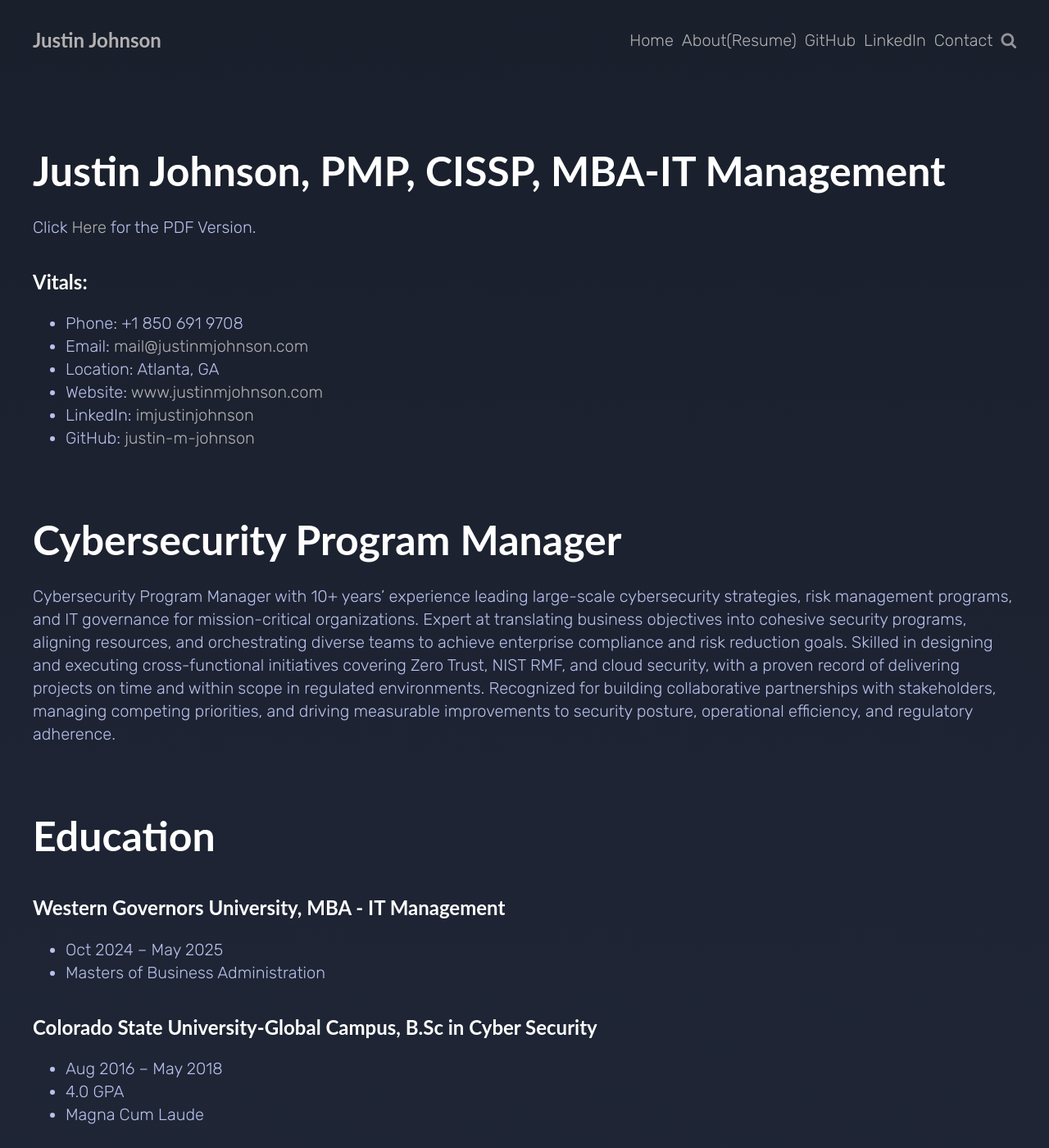
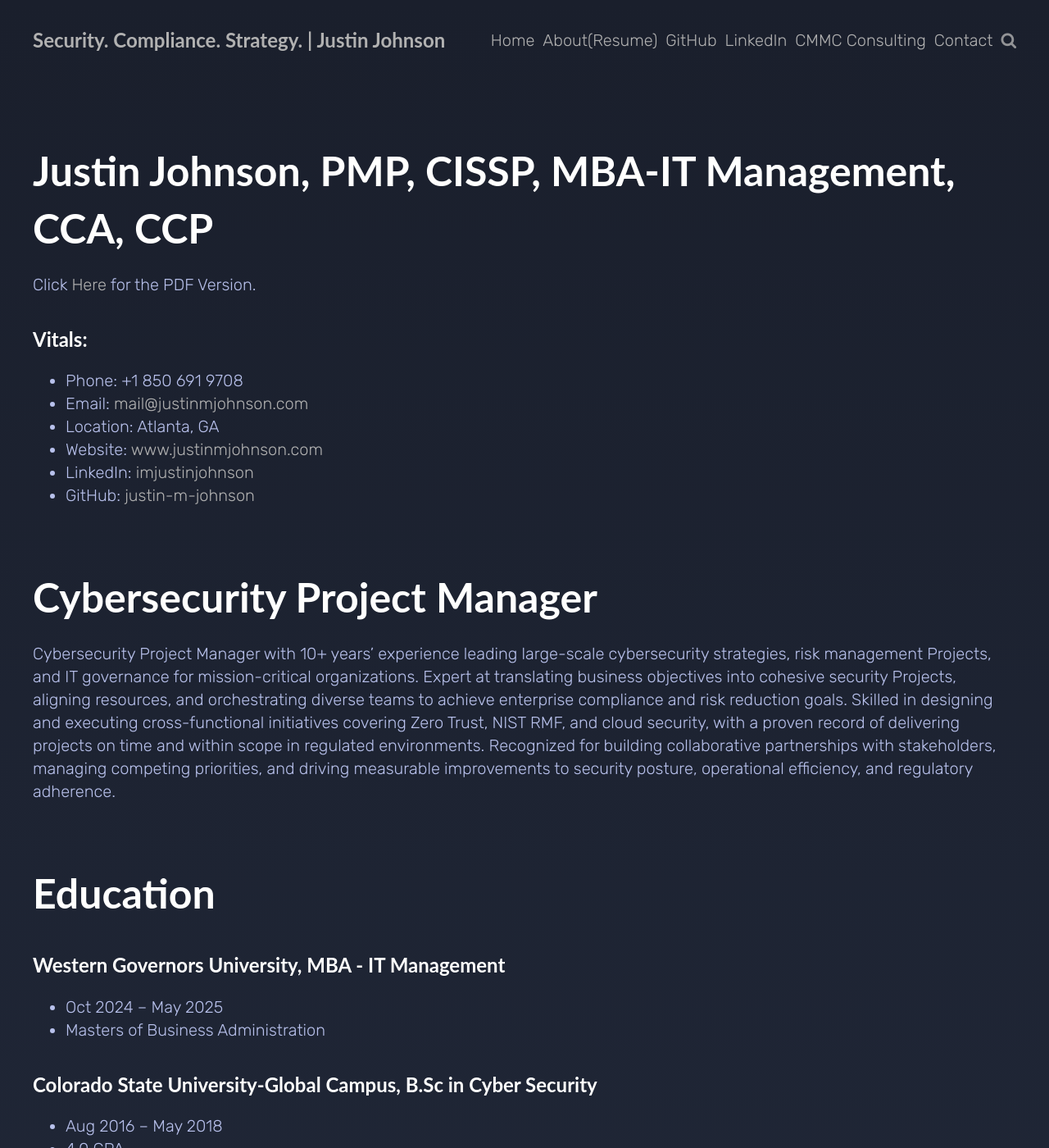
Before and after one commit to justin-m-johnson/justin-m-johnson.github.io, a Jekyll site: the page built from content/about.md, in a window 1280 px wide and 1400 px high. Shown: the whole window at 82% size. Built offline with Jekyll 4.4.1, drawn with Linux system fonts in a browser that asks for light colours; some of the changed text lies outside the part shown.

Commit message:
updating links

```diff
--- a/_config.yml
+++ b/_config.yml
@@ -3,10 +3,10 @@
 #----------------------------------------
 
 # Site title, appears in the browser tab
-title: "Justin Johnson"
+title: "Security. Compliance. Strategy. | Justin Johnson"
 
 # Site description in search engine
-description: "I am an enthusiastic Information Systems Auditor - Subject Matter Expert."
+description: "Navigating the complexities of IT Audit and Compliance. Join me as I share insights, strategies, and resources to help you stay ahead in the ever-evolving world of cybersecurity and compliance."
 
 # Language settings for html and seo
 lang: "en_US"
@@ -34,22 +34,22 @@ collections:
 
 
 # Index
-index_header: "Justin Johnson"
-index_description: "Hi, my name is Justin Johnson. I'm a Cybersecurity Project Manager, CMMC Certified Assessor, and a lifelong learner."
+index_header: "Security. Compliance. Strategy."
+index_description: "Hi, my name is Justin Johnson. I'm a Cybersecurity Project Manager, CMMC Certified Assessor, and a lifelong learner. Navigating the complexities of IT Audit and Compliance. Join me as I share insights, strategies, and resources to help you stay ahead in the ever-evolving world of cybersecurity and compliance."
 
 # Footer
 # Available icons: link, youtube, twitter, facebook, linkedin, instagram
-footer_description: Hi, my name is Justin Johnson. I'm a Cybersecurity Project Manager, CMMC Certified Assessor, and a lifelong learner.
+footer_description: Expert insights on Cybersecurity, GRC, and CMMC compliance from Justin Johnson. Resources and thoughts for IT Assessors and security professionals.
 footer_socials:
-  # -
-  #   link: "https://www.youtube.com/@initcyber"
-  #   icon: "youtube"
+  -
+    link: "https://www.youtube.com/@initcyber"
+    icon: "youtube"
   -
     link: "https://www.linkedin.com/in/imjustinjohnson/"
     icon: "linkedin"
-  # -
-  #   link: "/"
-  #   icon: "link"
+  -
+    link: "https://initcyber.com"
+    icon: "link"
   # -
   #   link: "/"
   #   icon: "linkedin"
--- a/_includes/header.html
+++ b/_includes/header.html
@@ -6,6 +6,7 @@
     <li><a href="https://www.github.com/justin-m-johnson">GitHub</a></li>
     <li><a href="https://www.linkedin.com/in/imjustinjohnson/">LinkedIn</a></li>
     <!-- <li><a href="https://www.youtube.com/@initcyber">YouTube</a></li> -->
+    <li><a href="https://initcyber.com">CMMC Consulting</a></li>
     <li><a href="mailto:mail@justinmjohnson.com">Contact</a></li>
     <li><a href="{{- '/search'  | relative_url -}}"><div class="icon-search"></div></a></li>
   </ul>
--- a/content/about.md
+++ b/content/about.md
@@ -1,6 +1,6 @@
 ---
 layout: page
-title: Justin Johnson, PMP, CISSP, MBA-IT Management
+title: Justin Johnson, PMP, CISSP, MBA-IT Management, CCA, CCP
 permalink: /about
 ---
 Click [Here](https://justinmjohnson.com/assets/resume.pdf) for the PDF Version.
@@ -14,9 +14,9 @@ Click [Here](https://justinmjohnson.com/assets/resume.pdf) for the PDF Version.
 - GitHub: [justin-m-johnson](https://github.com/justin-m-johnson)
 
 
-# Cybersecurity Program Manager
+# Cybersecurity Project Manager
 
-Cybersecurity Program Manager with 10+ years’ experience leading large-scale cybersecurity strategies, risk management programs, and IT governance for mission-critical organizations. Expert at translating business objectives into cohesive security programs, aligning resources, and orchestrating diverse teams to achieve enterprise compliance and risk reduction goals. Skilled in designing and executing cross-functional initiatives covering Zero Trust, NIST RMF, and cloud security, with a proven record of delivering projects on time and within scope in regulated environments. Recognized for building collaborative partnerships with stakeholders, managing competing priorities, and driving measurable improvements to security posture, operational efficiency, and regulatory adherence.
+Cybersecurity Project Manager with 10+ years’ experience leading large-scale cybersecurity strategies, risk management Projects, and IT governance for mission-critical organizations. Expert at translating business objectives into cohesive security Projects, aligning resources, and orchestrating diverse teams to achieve enterprise compliance and risk reduction goals. Skilled in designing and executing cross-functional initiatives covering Zero Trust, NIST RMF, and cloud security, with a proven record of delivering projects on time and within scope in regulated environments. Recognized for building collaborative partnerships with stakeholders, managing competing priorities, and driving measurable improvements to security posture, operational efficiency, and regulatory adherence.
 
 # Education
 
@@ -43,7 +43,7 @@ Cybersecurity Program Manager with 10+ years’ experience leading large-scale c
 - Atlanta, GA (Remote)
 - Directed security project planning, managed a team of three (3) Security Stewards and Analysts, and drove project delivery to meet aggressive CDC and federal infosec deadlines.
 - Led and mentored teams of Cybersecurity Analysts and Security Stewards, managing cross-functional initiatives advancing the CDC’s public health technology mission.
-- Spearheaded strategic project management within the cybersecurity security stewards program, overseeing planning, resource coordination, and risk mitigation for compliance and security enhancement.
+- Spearheaded strategic project management within the cybersecurity security stewards Project, overseeing planning, resource coordination, and risk mitigation for compliance and security enhancement.
 - Directed Authorization & Accreditation (A&A) workflows, including in-depth audits and control assessments, driving NIST SP 800-37 RMF processes and ensuring timely, accurate compliance documentation and reporting.
 - Chaired Configuration Control Board meetings governing critical configuration changes and risk management.
 - Established and disseminated cybersecurity monitoring and risk mitigation best practices during organizational transitions, improving process efficiency post-acquisition.
```
